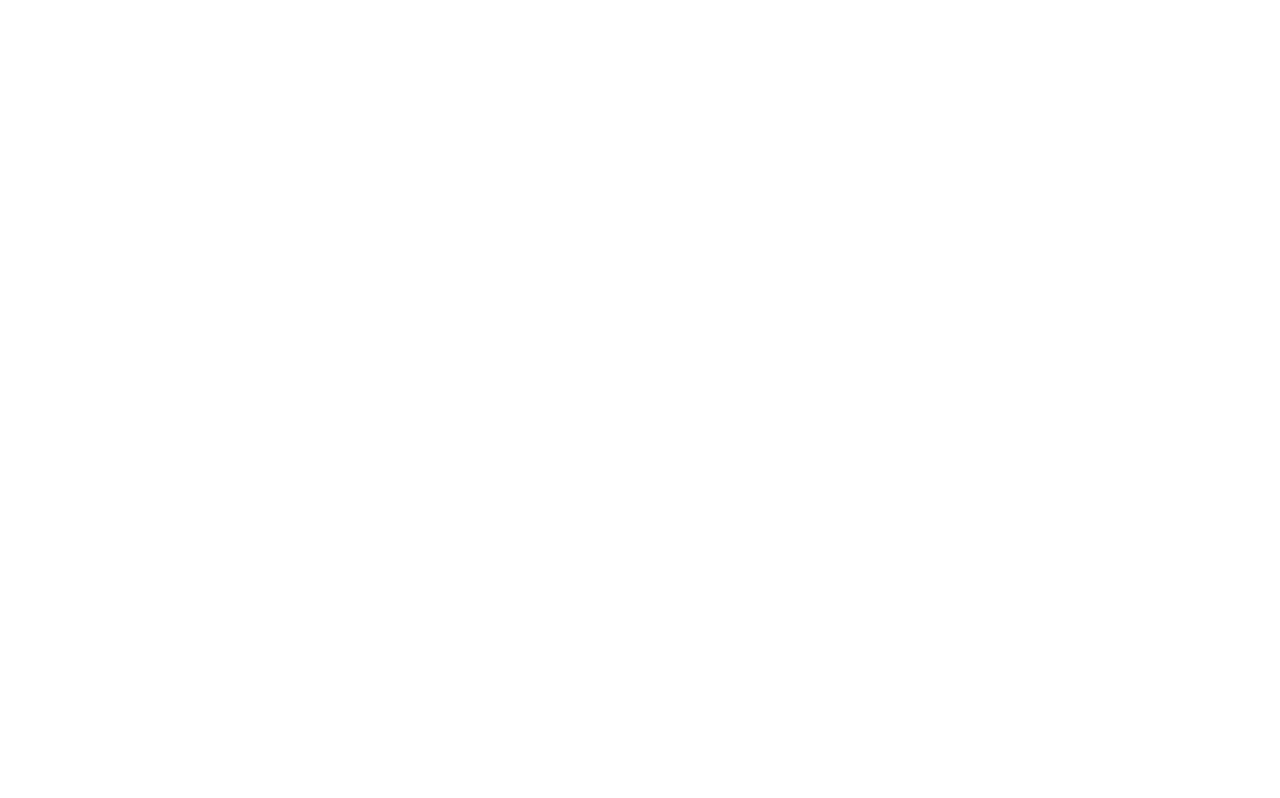
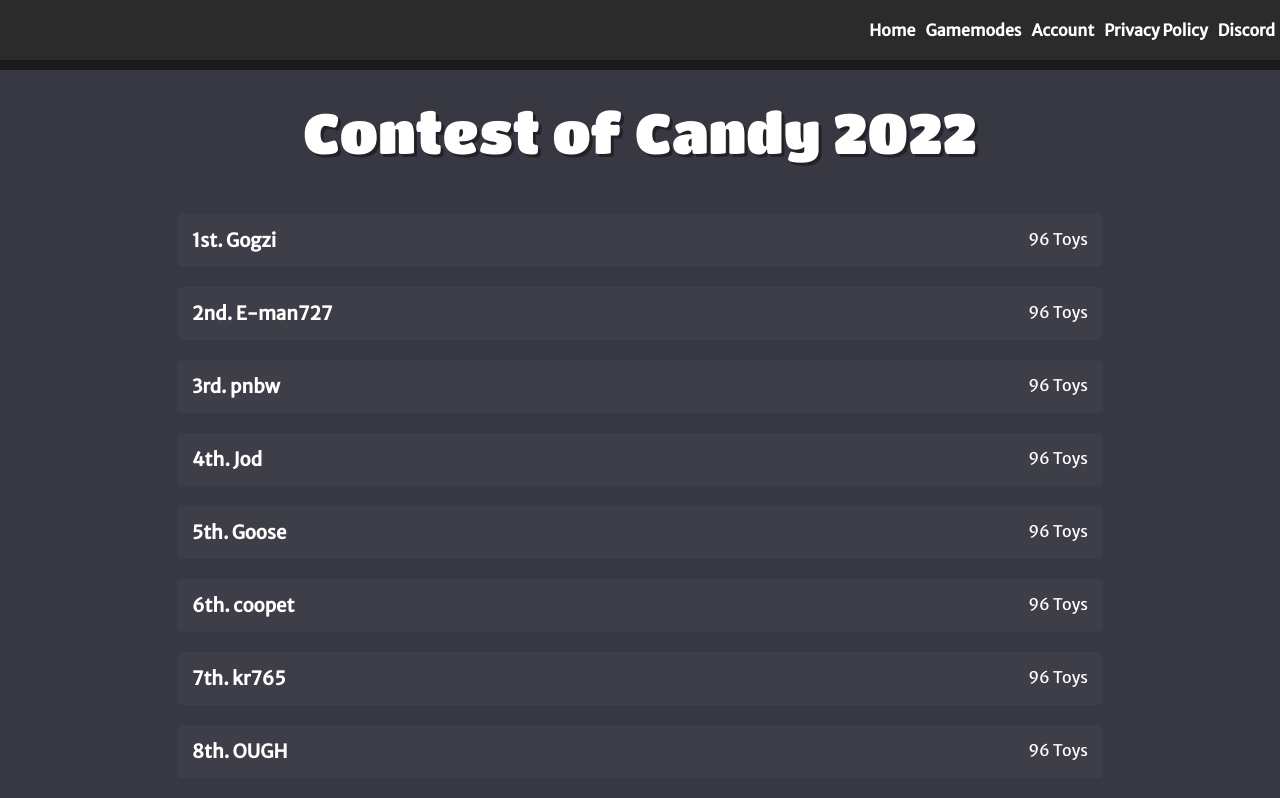
Before and after one commit to Leo-Divine/Blooket-LB-Remake, a React (Vite) app: page /events/coc2022 in a window 1280 px wide. Before the commit this address had no page. Shown: the top 798 px of the page. Built offline with nearby package versions, Linux system fonts and the light colour scheme.

Commit message:
Added coc2022 event leaderboard

```diff
--- a/index.html
+++ b/index.html
@@ -1,35 +1,24 @@
 <!DOCTYPE html>
 <html lang="en">
+
 <head>
   <meta charset="UTF-8" />
-    <link
-      rel="icon"
-      type="image/x-icon"
-      href="https://ac.blooket.com/dashboard/favicon.ico"
-    />
+  <link rel="icon" type="image/x-icon" href="https://ac.blooket.com/dashboard/favicon.ico" />
   <meta name="viewport" content="width=device-width, initial-scale=1.0" />
-    <meta
-      name="keywords"
-      content="Blooket, Blooket Leaderboard, blooket.games, blooket elite, blooket world record, blooket highscore, blooket leaderboards, blooket records, blooket events"
-    />
+  <meta name="keywords"
+    content="Blooket, Blooket Leaderboard, blooket.games, blooket elite, blooket world record, blooket highscore, blooket leaderboards, blooket records, blooket events" />
   <meta name="author" content="Blooket Elite" />
-    <meta
-      name="description"
-      content="A Website for Blooket Leaderboards and Archives"
-    />
+  <meta name="description" content="A Website for Blooket Leaderboards and Archives" />
   <title>Blooket Leaderboards</title>
 
-    <link
-      href="https://fonts.googleapis.com/css?family=Titan One"
-      rel="stylesheet"
-    />
-    <link
-      href="https://fonts.googleapis.com/css?family=Nunito"
-      rel="stylesheet"
-    />
+  <link href="https://fonts.googleapis.com/css?family=Titan One" rel="stylesheet" />
+  <link href="https://fonts.googleapis.com/css?family=Nunito" rel="stylesheet" />
+  <link href='https://fonts.googleapis.com/css?family=Merriweather Sans' rel='stylesheet'>
 </head>
+
 <body>
   <div id="root"></div>
   <script type="module" src="/src/main.jsx"></script>
 </body>
+
 </html>
--- a/public/data/coc_2022.json
+++ b/public/data/coc_2022.json
@@ -2,5 +2,401 @@
   {
     "name": "Gogzi",
     "toys": 96
+  },
+  {
+    "name": "E-man727",
+    "toys": 96
+  },
+  {
+    "name": "pnbw",
+    "toys": 96
+  },
+  {
+    "name": "Jod",
+    "toys": 96
+  },
+  {
+    "name": "Goose",
+    "toys": 96
+  },
+  {
+    "name": "coopet",
+    "toys": 96
+  },
+  {
+    "name": "kr765",
+    "toys": 96
+  },
+  {
+    "name": "OUGH",
+    "toys": 96
+  },
+  {
+    "name": "iotr",
+    "toys": 96
+  },
+  {
+    "name": "painbow",
+    "toys": 96
+  },
+  {
+    "name": "Omar.Ahmed.",
+    "toys": 96
+  },
+  {
+    "name": "iluv",
+    "toys": 96
+  },
+  {
+    "name": "Norvan5947",
+    "toys": 96
+  },
+  {
+    "name": "Trae",
+    "toys": 96
+  },
+  {
+    "name": "Capt.Toad",
+    "toys": 96
+  },
+  {
+    "name": "Hamdoul",
+    "toys": 96
+  },
+  {
+    "name": "Nyropoka",
+    "toys": 96
+  },
+  {
+    "name": "Warfeed123",
+    "toys": 96
+  },
+  {
+    "name": "yoshen",
+    "toys": 96
+  },
+  {
+    "name": "Pixelbeast",
+    "toys": 96
+  },
+  {
+    "name": "animegirl14",
+    "toys": 96
+  },
+  {
+    "name": "Quick",
+    "toys": 96
+  },
+  {
+    "name": "LumonOnYT",
+    "toys": 96
+  },
+  {
+    "name": "ScaryWary",
+    "toys": 96
+  },
+  {
+    "name": "Maxwellsarehere",
+    "toys": 96
+  },
+  {
+    "name": "Ryannmnnnnn",
+    "toys": 96
+  },
+  {
+    "name": "rfwesdzx",
+    "toys": 96
+  },
+  {
+    "name": "Oorwlly",
+    "toys": 96
+  },
+  {
+    "name": "LizzoLover1111",
+    "toys": 96
+  },
+  {
+    "name": "BlooketPandaYT",
+    "toys": 96
+  },
+  {
+    "name": "mrmcnicholas",
+    "toys": 96
+  },
+  {
+    "name": "Aidenholt",
+    "toys": 96
+  },
+  {
+    "name": "JAYDENTOPG",
+    "toys": 96
+  },
+  {
+    "name": "cheeriertable67",
+    "toys": 96
+  },
+  {
+    "name": "LChroma",
+    "toys": 96
+  },
+  {
+    "name": "maxstellar",
+    "toys": 96
+  },
+  {
+    "name": "Gholuzy",
+    "toys": 96
+  },
+  {
+    "name": "HexHands",
+    "toys": 96
+  },
+  {
+    "name": "Gxld",
+    "toys": 96
+  },
+  {
+    "name": "ervi",
+    "toys": 96
+  },
+  {
+    "name": "Xylo",
+    "toys": 96
+  },
+  {
+    "name": "luke",
+    "toys": 96
+  },
+  {
+    "name": "MrMoo",
+    "toys": 96
+  },
+  {
+    "name": "onwo",
+    "toys": 96
+  },
+  {
+    "name": "EndOf_Power",
+    "toys": 96
+  },
+  {
+    "name": "Bananadude",
+    "toys": 96
+  },
+  {
+    "name": "SQUIRTLE",
+    "toys": 96
+  },
+  {
+    "name": "MrBadpet",
+    "toys": 96
+  },
+  {
+    "name": "fafa",
+    "toys": 96
+  },
+  {
+    "name": "kilian",
+    "toys": 96
+  },
+  {
+    "name": "kendrick",
+    "toys": 96
+  },
+  {
+    "name": "Poppy",
+    "toys": 96
+  },
+  {
+    "name": "Parkerb",
+    "toys": 96
+  },
+  {
+    "name": "Ned",
+    "toys": 96
+  },
+  {
+    "name": "Hati",
+    "toys": 96
+  },
+  {
+    "name": "StinkyLinky",
+    "toys": 96
+  },
+  {
+    "name": "Latvia",
+    "toys": 96
+  },
+  {
+    "name": "Mehraan(python)",
+    "toys": 96
+  },
+  {
+    "name": "FERNY",
+    "toys": 96
+  },
+  {
+    "name": "Jdog5399",
+    "toys": 96
+  },
+  {
+    "name": "cutiecat76",
+    "toys": 96
+  },
+  {
+    "name": "JTOnStixx",
+    "toys": 96
+  },
+  {
+    "name": "AquaOnBlooket",
+    "toys": 96
+  },
+  {
+    "name": "ly",
+    "toys": 96
+  },
+  {
+    "name": "hieiiie",
+    "toys": 96
+  },
+  {
+    "name": "KGBKaden",
+    "toys": 96
+  },
+  {
+    "name": "1_51",
+    "toys": 96
+  },
+  {
+    "name": "Meatty.B",
+    "toys": 96
+  },
+  {
+    "name": "goldenket",
+    "toys": 96
+  },
+  {
+    "name": "BlooketGodYT",
+    "toys": 96
+  },
+  {
+    "name": "Swede",
+    "toys": 96
+  },
+  {
+    "name": "Green",
+    "toys": 96
+  },
+  {
+    "name": "MagicEmoji",
+    "toys": 96
+  },
+  {
+    "name": "SIMON",
+    "toys": 96
+  },
+  {
+    "name": "Blooper_glooper",
+    "toys": 96
+  },
+  {
+    "name": "Dino",
+    "toys": 96
+  },
+  {
+    "name": "70TH",
+    "toys": 96
+  },
+  {
+    "name": "Sneakyfish",
+    "toys": 96
+  },
+  {
+    "name": "CoolMan4",
+    "toys": 96
+  },
+  {
+    "name": "Harrison",
+    "toys": 96
+  },
+  {
+    "name": "Buissnessman",
+    "toys": 96
+  },
+  {
+    "name": "Slot",
+    "toys": 96
+  },
+  {
+    "name": "Smiley7848",
+    "toys": 96
+  },
+  {
+    "name": "PineapplE7",
+    "toys": 96
+  },
+  {
+    "name": "d3llb0y",
+    "toys": 96
+  },
+  {
+    "name": "Jaxonnn",
+    "toys": 96
+  },
+  {
+    "name": "Soisimood",
+    "toys": 96
+  },
+  {
+    "name": "Corey__",
+    "toys": 96
+  },
+  {
+    "name": "Azayu",
+    "toys": 96
+  },
+  {
+    "name": "YorkHunt",
+    "toys": 96
+  },
+  {
+    "name": "SilverLox10",
+    "toys": 96
+  },
+  {
+    "name": "Friman04",
+    "toys": 96
+  },
+  {
+    "name": "TCYM",
+    "toys": 95
+  },
+  {
+    "name": "Eman",
+    "toys": 95
+  },
+  {
+    "name": "WishC",
+    "toys": 95
+  },
+  {
+    "name": "ShadowShowers",
+    "toys": 95
+  },
+  {
+    "name": "ElliotNoLife",
+    "toys": 95
+  },
+  {
+    "name": "Eugene",
+    "toys": 95
+  },
+  {
+    "name": "Cocomelonboi",
+    "toys": 95
+  },
+  {
+    "name": "Epiano",
+    "toys": 95
   }
 ]
--- a/src/App.jsx
+++ b/src/App.jsx
@@ -84,7 +84,7 @@
                 <h2>CoC 2023</h2>
                 <p>8-Dec-23 - 9-Dec-23</p>
               </div>
-              <div className="board-button flex v-center between">
+              <div className="board-button flex v-center between" onClick={selectEvent.bind(this, "coc2022")}>
                 <h2>CoC 2022</h2>
                 <p>29-Oct-22 - 30-Oct-22</p>
               </div>
--- a/src/Background.css
+++ b/src/Background.css
@@ -21,3 +21,6 @@
   background-image: url("./assets/backgrounds/coc_2023.png");
   background-color: transparent;
 }
+#background-container.coc-2022 {
+  background-color: #373841;
+}
--- a/src/Background.jsx
+++ b/src/Background.jsx
@@ -17,3 +17,10 @@
     </>
   );
 }
+export function CoC2022Background() {
+  return (
+    <>
+      <div id="background-container" className="coc-2022"></div>
+    </>
+  );
+}
--- a/src/Events.css
+++ b/src/Events.css
@@ -9,7 +9,7 @@
   background-color: #f23941;
   font-size: 1.25em;
 }
-.coc-2023 .ranking-box + .ranking-box {
+.coc-2023 .ranking-box+.ranking-box {
   background-color: #0cb04a;
 }
 .coc-2023 .ranking-box:before {
@@ -24,3 +24,14 @@
   bottom: 5px;
   pointer-events: none;
 }
+
+.coc-2022 {
+  font-family: Merriweather Sans;
+}
+.coc-2022 .ranking-box {
+  background-color: #3d3e47;
+  width: 70%;
+  margin: 10px;
+  border-radius: 5px;
+  padding: 15px;
+}
--- a/src/Events.jsx
+++ b/src/Events.jsx
@@ -23,7 +23,7 @@
 
       //Put the rankingElements into pairs
       const elements = [];
-      for(let i = 0; i < leaderboard.length; i += 2) {
+      for (let i = 0; i < leaderboard.length; i += 2) {
         elements.push(
           <div key={i} className="flex h-center">
             {rankingElements[i]}
@@ -49,6 +49,39 @@
   );
 }
 
+export function CoC2022() {
+  const [state, setState] = useState([]);
+  useEffect(() => {
+    getEventLeaderboard("coc_2022").then((leaderboard) => {
+      const elements = [];
+      for (let i = 0; i < leaderboard.length; i++) {
+        const data = leaderboard[i];
+        elements.push(
+          <div key={i} className="ranking-box flex between">
+            <h3>{`${ordinalNumber(i + 1)}. ${data.name}`}</h3>
+            <p>{`${data.toys} Toys`}</p>
+
+          </div>
+        );
+      }
+      setState(elements);
+    });
+  }, []);
+
+  return (
+    <>
+      <header className="text-center">
+        <h1>Contest of Candy 2022</h1>
+      </header>
+      <main>
+        <div className="coc-2022 flex column v-center">
+          {state}
+        </div>
+      </main>
+    </>
+  );
+}
+
 async function getEventLeaderboard(event) {
   const response = await fetch(`/data/${event}.json`);
   const JSON = await response.json();
@@ -57,15 +90,15 @@
 
 function ordinalNumber(num) {
   let j = num % 10,
-      k = num % 100;
+    k = num % 100;
   if (j === 1 && k !== 11) {
-      return `${num}st`;
+    return `${num}st`;
   }
   if (j === 2 && k !== 12) {
-      return `${num}nd`;
+    return `${num}nd`;
   }
   if (j === 3 && k !== 13) {
-      return `${num}rd`;
+    return `${num}rd`;
   }
   return `${num}th`;
 }
--- a/src/Navagation.css
+++ b/src/Navagation.css
@@ -11,6 +11,10 @@
   top: 0;
   justify-content: flex-end;
   z-index: 3;
+}
+#nav-bar.coc-2022 {
+  background-color: #2b2b2b;
+  box-shadow: 0px 0px 0px 10px #1b1b1b;
 }
 
 #nav-bar > a {
--- a/src/Navagation.jsx
+++ b/src/Navagation.jsx
@@ -32,3 +32,19 @@
     </>
   );
 }
+
+export function CoC2022NavBar() {
+  return (
+    <>
+      <nav>
+        <div id="nav-bar" className="flex v-center coc-2022">
+          <a href="/"> Home </a>
+          <a href="/gamemodes"> Gamemodes </a>
+          <a href="/account"> Account </a>
+          <a href="/privacy-policy"> Privacy Policy </a>
+          <a href="https://discord.gg/5nYGQtqyBZ"> Discord </a>
+        </div>
+      </nav>
+    </>
+  );
+}
--- a/src/main.jsx
+++ b/src/main.jsx
@@ -1,10 +1,10 @@
 import { StrictMode } from 'react';
 import { createRoot } from 'react-dom/client';
 import { createBrowserRouter, RouterProvider } from "react-router-dom";
-import { NavBar, BackNavBar } from './Navagation.jsx';
-import { Background, CoC2023Background } from './Background.jsx';
+import { NavBar, BackNavBar, CoC2022NavBar } from './Navagation.jsx';
+import { Background, CoC2023Background, CoC2022Background } from './Background.jsx';
 import { App, Gamemodes, GamemodePage, LeaderboardPage, Account, SignUp, AccountCreation, PrivacyPolicy } from './App.jsx';
-import { CoC2023 } from './Events.jsx';
+import { CoC2023, CoC2022 } from './Events.jsx';
 import './index.css';
 
 const router = createBrowserRouter([
@@ -102,6 +102,15 @@
     </>,
   },
   {
+    path: "/events/coc2022",
+    action: ({ params }) => { },
+    element: <>
+      <CoC2022NavBar />
+      <CoC2022Background />
+      <CoC2022 />
+    </>,
+  },
+  {
     path: "*",
     element: (
       <p>Page Not Found</p>
```
Lines whose indentation alone changed are shown as unchanged.
